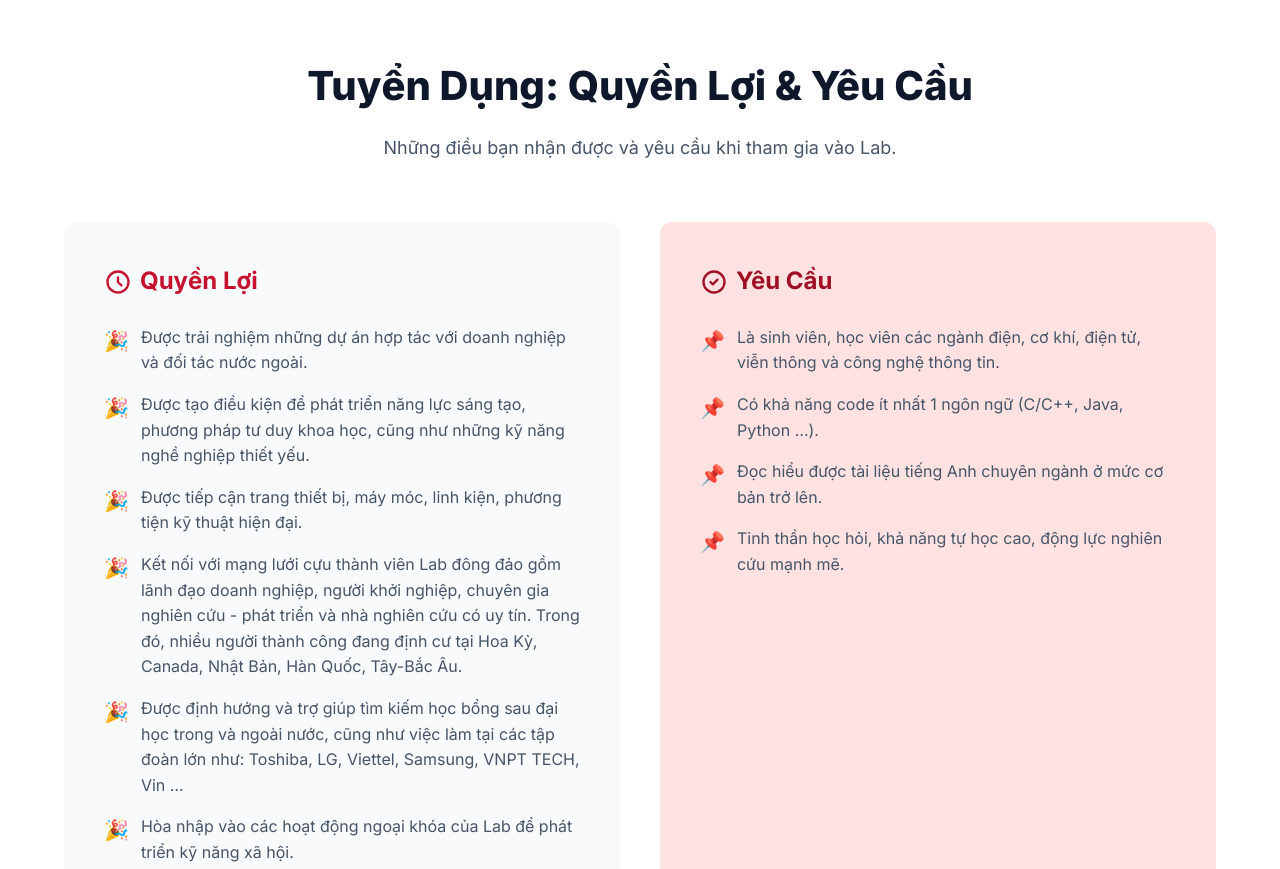
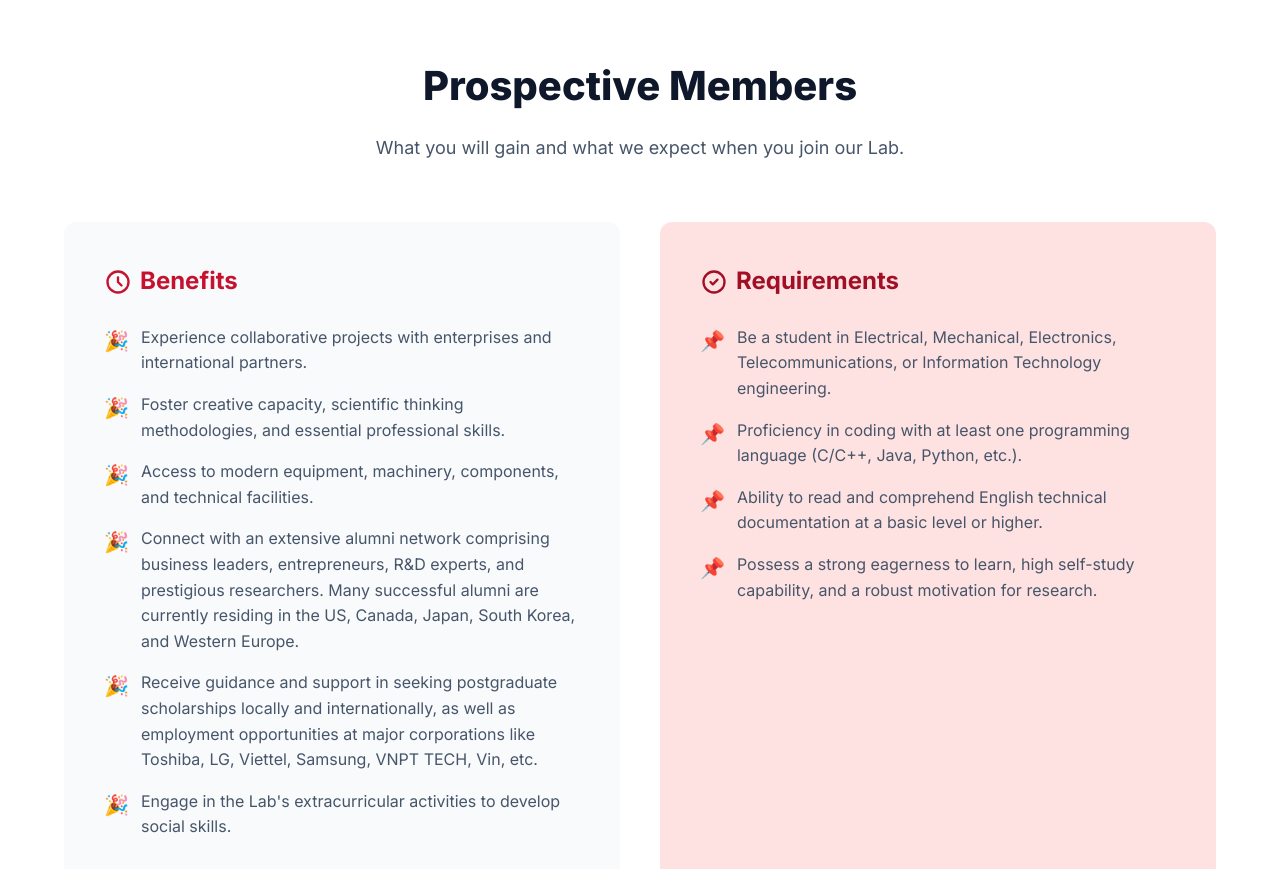
Before and after one commit to uvnb/poster_lap, a plain HTML site: page index.html in a window 1280 px wide. Shown: the part 4640-5509 px from the top of the page. Drawn offline with Linux system fonts and the light colour scheme.

Commit message:
Translate recruitment section to English

```diff
--- a/index.html
+++ b/index.html
@@ -282,34 +282,34 @@
     <section class="section">
         <div class="container">
             <div class="section-title">
-                <h2>Tuyển Dụng: Quyền Lợi & Yêu Cầu</h2>
-                <p>Những điều bạn nhận được và yêu cầu khi tham gia vào Lab.</p>
+                <h2>Prospective Members</h2>
+                <p>What you will gain and what we expect when you join our Lab.</p>
             </div>
             <div style="display: grid; grid-template-columns: repeat(auto-fit, minmax(320px, 1fr)); gap: 40px;">
                 <div class="card" style="background: #F8FAFC; border: none;">
                     <h3 style="font-size: 1.5rem; color: var(--primary); margin-bottom: 24px; display: flex; align-items: center; gap: 8px;">
                         <svg width="28" height="28" fill="none" stroke="currentColor" viewBox="0 0 24 24"><path stroke-linecap="round" stroke-linejoin="round" stroke-width="2" d="M12 8v4l3 3m6-3a9 9 0 11-18 0 9 9 0 0118 0z"></path></svg>
-                        Quyền Lợi
+                        Benefits
                     </h3>
                     <ul style="list-style: none; display: flex; flex-direction: column; gap: 16px; color: var(--slate);">
-                        <li style="display: flex; gap: 12px; align-items: flex-start;"><span style="font-size: 1.25rem;">🎉</span> <span>Được trải nghiệm những dự án hợp tác với doanh nghiệp và đối tác nước ngoài.</span></li>
-                        <li style="display: flex; gap: 12px; align-items: flex-start;"><span style="font-size: 1.25rem;">🎉</span> <span>Được tạo điều kiện để phát triển năng lực sáng tạo, phương pháp tư duy khoa học, cũng như những kỹ năng nghề nghiệp thiết yếu.</span></li>
-                        <li style="display: flex; gap: 12px; align-items: flex-start;"><span style="font-size: 1.25rem;">🎉</span> <span>Được tiếp cận trang thiết bị, máy móc, linh kiện, phương tiện kỹ thuật hiện đại.</span></li>
-                        <li style="display: flex; gap: 12px; align-items: flex-start;"><span style="font-size: 1.25rem;">🎉</span> <span>Kết nối với mạng lưới cựu thành viên Lab đông đảo gồm lãnh đạo doanh nghiệp, người khởi nghiệp, chuyên gia nghiên cứu - phát triển và nhà nghiên cứu có uy tín. Trong đó, nhiều người thành công đang định cư tại Hoa Kỳ, Canada, Nhật Bản, Hàn Quốc, Tây-Bắc Âu.</span></li>
-                        <li style="display: flex; gap: 12px; align-items: flex-start;"><span style="font-size: 1.25rem;">🎉</span> <span>Được định hướng và trợ giúp tìm kiếm học bổng sau đại học trong và ngoài nước, cũng như việc làm tại các tập đoàn lớn như: Toshiba, LG, Viettel, Samsung, VNPT TECH, Vin …</span></li>
-                        <li style="display: flex; gap: 12px; align-items: flex-start;"><span style="font-size: 1.25rem;">🎉</span> <span>Hòa nhập vào các hoạt động ngoại khóa của Lab để phát triển kỹ năng xã hội.</span></li>
+                        <li style="display: flex; gap: 12px; align-items: flex-start;"><span style="font-size: 1.25rem;">🎉</span> <span>Experience collaborative projects with enterprises and international partners.</span></li>
+                        <li style="display: flex; gap: 12px; align-items: flex-start;"><span style="font-size: 1.25rem;">🎉</span> <span>Foster creative capacity, scientific thinking methodologies, and essential professional skills.</span></li>
+                        <li style="display: flex; gap: 12px; align-items: flex-start;"><span style="font-size: 1.25rem;">🎉</span> <span>Access to modern equipment, machinery, components, and technical facilities.</span></li>
+                        <li style="display: flex; gap: 12px; align-items: flex-start;"><span style="font-size: 1.25rem;">🎉</span> <span>Connect with an extensive alumni network comprising business leaders, entrepreneurs, R&D experts, and prestigious researchers. Many successful alumni are currently residing in the US, Canada, Japan, South Korea, and Western Europe.</span></li>
+                        <li style="display: flex; gap: 12px; align-items: flex-start;"><span style="font-size: 1.25rem;">🎉</span> <span>Receive guidance and support in seeking postgraduate scholarships locally and internationally, as well as employment opportunities at major corporations like Toshiba, LG, Viettel, Samsung, VNPT TECH, Vin, etc.</span></li>
+                        <li style="display: flex; gap: 12px; align-items: flex-start;"><span style="font-size: 1.25rem;">🎉</span> <span>Engage in the Lab's extracurricular activities to develop social skills.</span></li>
                     </ul>
                 </div>
                 <div class="card" style="background: #FEE2E2; border: none;">
                     <h3 style="font-size: 1.5rem; color: var(--primary-dark); margin-bottom: 24px; display: flex; align-items: center; gap: 8px;">
                         <svg width="28" height="28" fill="none" stroke="currentColor" viewBox="0 0 24 24"><path stroke-linecap="round" stroke-linejoin="round" stroke-width="2" d="M9 12l2 2 4-4m6 2a9 9 0 11-18 0 9 9 0 0118 0z"></path></svg>
-                        Yêu Cầu
+                        Requirements
                     </h3>
                     <ul style="list-style: none; display: flex; flex-direction: column; gap: 16px; color: var(--slate);">
-                        <li style="display: flex; gap: 12px; align-items: flex-start;"><span style="font-size: 1.25rem;">📌</span> <span>Là sinh viên, học viên các ngành điện, cơ khí, điện tử, viễn thông và công nghệ thông tin.</span></li>
-                        <li style="display: flex; gap: 12px; align-items: flex-start;"><span style="font-size: 1.25rem;">📌</span> <span>Có khả năng code ít nhất 1 ngôn ngữ (C/C++, Java, Python …).</span></li>
-                        <li style="display: flex; gap: 12px; align-items: flex-start;"><span style="font-size: 1.25rem;">📌</span> <span>Đọc hiểu được tài liệu tiếng Anh chuyên ngành ở mức cơ bản trở lên.</span></li>
-                        <li style="display: flex; gap: 12px; align-items: flex-start;"><span style="font-size: 1.25rem;">📌</span> <span>Tinh thần học hỏi, khả năng tự học cao, động lực nghiên cứu mạnh mẽ.</span></li>
+                        <li style="display: flex; gap: 12px; align-items: flex-start;"><span style="font-size: 1.25rem;">📌</span> <span>Be a student in Electrical, Mechanical, Electronics, Telecommunications, or Information Technology engineering.</span></li>
+                        <li style="display: flex; gap: 12px; align-items: flex-start;"><span style="font-size: 1.25rem;">📌</span> <span>Proficiency in coding with at least one programming language (C/C++, Java, Python, etc.).</span></li>
+                        <li style="display: flex; gap: 12px; align-items: flex-start;"><span style="font-size: 1.25rem;">📌</span> <span>Ability to read and comprehend English technical documentation at a basic level or higher.</span></li>
+                        <li style="display: flex; gap: 12px; align-items: flex-start;"><span style="font-size: 1.25rem;">📌</span> <span>Possess a strong eagerness to learn, high self-study capability, and a robust motivation for research.</span></li>
                     </ul>
                 </div>
             </div>
```
